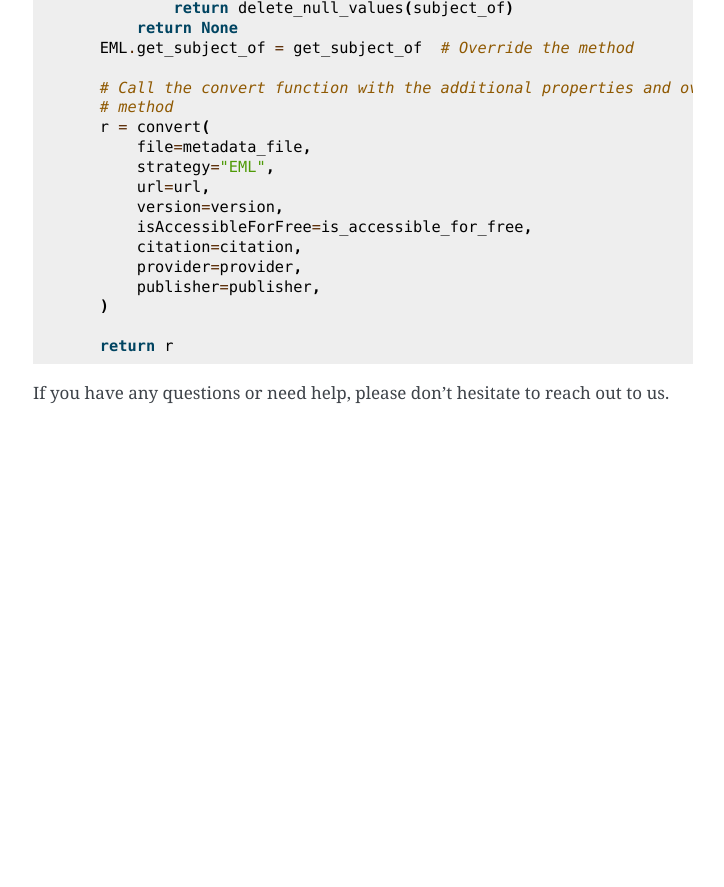
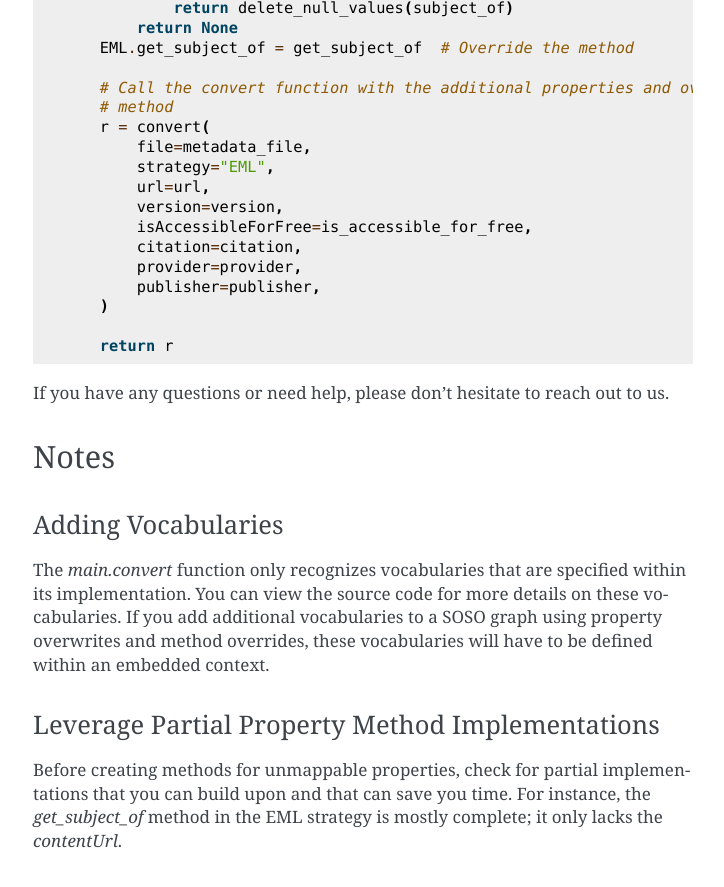
Before and after one commit to clnsmth/soso, a Sphinx documentation site: the page built from docs/source/user/quickstart.rst, in a window 1280 px wide and 900 px high, scrolled down 3363 px. Shown: the top 887 px of the window, without its empty margins (387-1111 px from the left). Built offline with Sphinx 7.4.7, drawn with Linux system fonts in a browser that asks for light colours; before the commit the page ends 3815 px from its top, so only the background shows below that; some of the changed text lies outside the part shown.

Commit message:
docs: add quickstart notes
Add a notes section to the quickstart guide for miscellaneous items.

```diff
--- a/docs/source/user/quickstart.rst
+++ b/docs/source/user/quickstart.rst
@@ -162,3 +162,16 @@ The `soso` package is designed to be both flexible and extensible. By following
 
 
 If you have any questions or need help, please don't hesitate to reach out to us.
+
+Notes
+-----
+
+Adding Vocabularies
+~~~~~~~~~~~~~~~~~~~
+
+The `main.convert` function only recognizes vocabularies that are specified within its implementation. You can view the source code for more details on these vocabularies. If you add additional vocabularies to a SOSO graph using property overwrites and method overrides, these vocabularies will have to be defined within an embedded context.
+
+Leverage Partial Property Method Implementations
+~~~~~~~~~~~~~~~~~~~~~~~~~~~~~~~~~~~~~~~~~~~~~~~~
+
+Before creating methods for unmappable properties, check for partial implementations that you can build upon and that can save you time. For instance, the `get_subject_of` method in the EML strategy is mostly complete; it only lacks the `contentUrl`.
```
